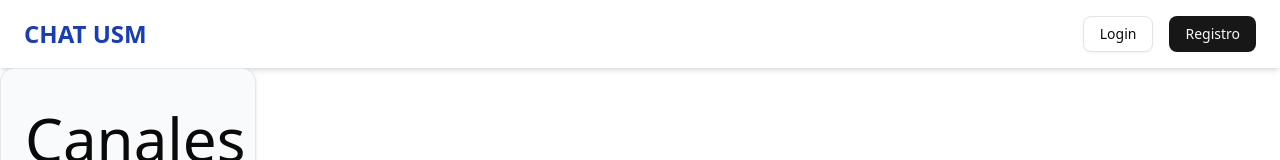
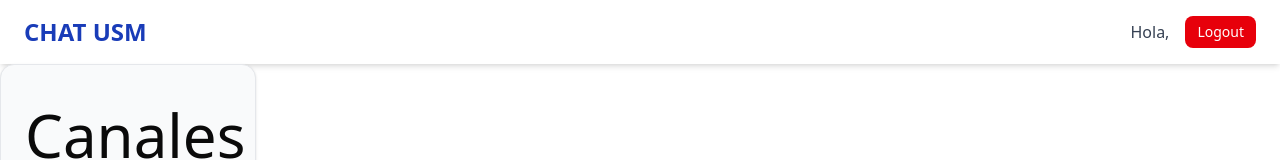
Before and after one commit to retamalesj/INF326-Arquitectura-de-software, a React app in the folder app/: page /home in a window 1280 px wide. Shown: the top 160 px of the page. Built offline with nearby package versions, Linux system fonts and the light colour scheme; no server answers; sample sign-in values are in the browser's storage; the HTML template or start-up script is replaced by a standard one.

Commit message:
fix: navbar

```diff
--- a/app/src/components/Layout.tsx
+++ b/app/src/components/Layout.tsx
@@ -1,21 +1,11 @@
 import { Outlet } from 'react-router-dom'
 import { Navbar } from './ui/navbar'
-import { useEffect, useState } from 'react'
-import { getMe, type UserProfile } from '../services/users'
 
 export const Layout = () => {
-  const [user, setUser] = useState<UserProfile | null>(null)
-  const token = localStorage.getItem('token')
-
-  useEffect(() => {
-    if (!token) return
-    getMe(token).then(setUser)
-  }, [token])
-
   return (
     <div className="min-h-screen flex flex-col bg-white">
       {/* Navbar */}
-      <Navbar user={user} setUser={setUser} />
+      <Navbar />
 
       {/* Contenido principal */}
       <main className="flex-1">
--- a/app/src/components/ui/navbar.tsx
+++ b/app/src/components/ui/navbar.tsx
@@ -1,16 +1,16 @@
-import { Link } from 'react-router-dom'
+import { Link, useNavigate } from 'react-router-dom'
 import { Button } from './button'
-import type { UserProfile } from '../../services/users'
+import { useContext } from 'react'
+import { AuthContext } from '@/context/AuthContext'
 
-interface NavbarProps {
-  user?: UserProfile | null
-  setUser?: React.Dispatch<React.SetStateAction<UserProfile | null>>
-}
+export const Navbar = () => {
+  const navigate = useNavigate()
 
-export const Navbar = ({ user, setUser }: NavbarProps) => {
+  const { user, logout } = useContext(AuthContext)
+
   const handleLogout = () => {
-    localStorage.removeItem('token')
-    setUser?.(null)
+    logout()
+    navigate('/')
   }
 
   return (
@@ -20,7 +20,9 @@ export const Navbar = ({ user, setUser }: NavbarProps) => {
       <div className="flex flex-row gap-4 items-center">
         {user ? (
           <>
-            <span className="text-gray-700 font-medium">Hola, {user.full_name}</span>
+            <span className="text-gray-700 font-medium">
+              Hola, {user.full_name}
+            </span>
             <Button variant="destructive" size="sm" onClick={handleLogout}>
               Logout
             </Button>
```
